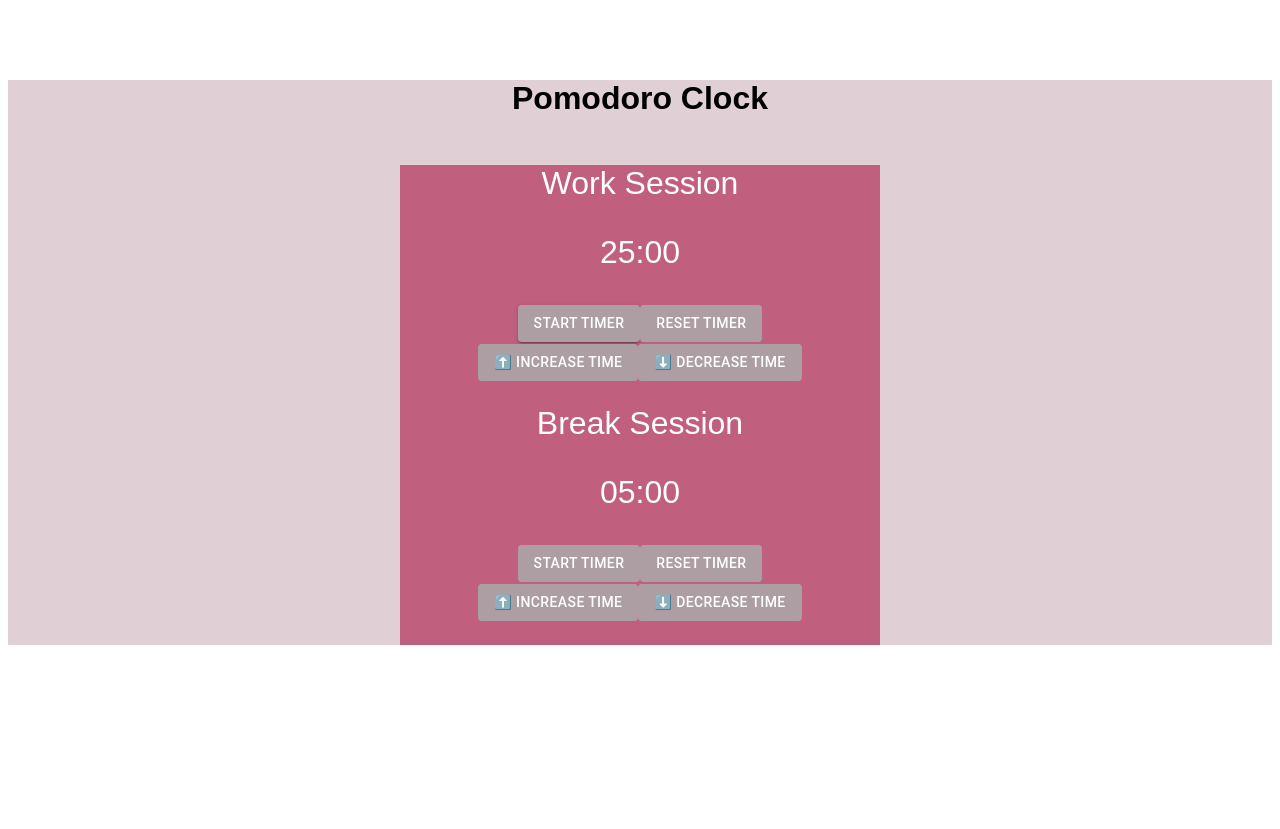
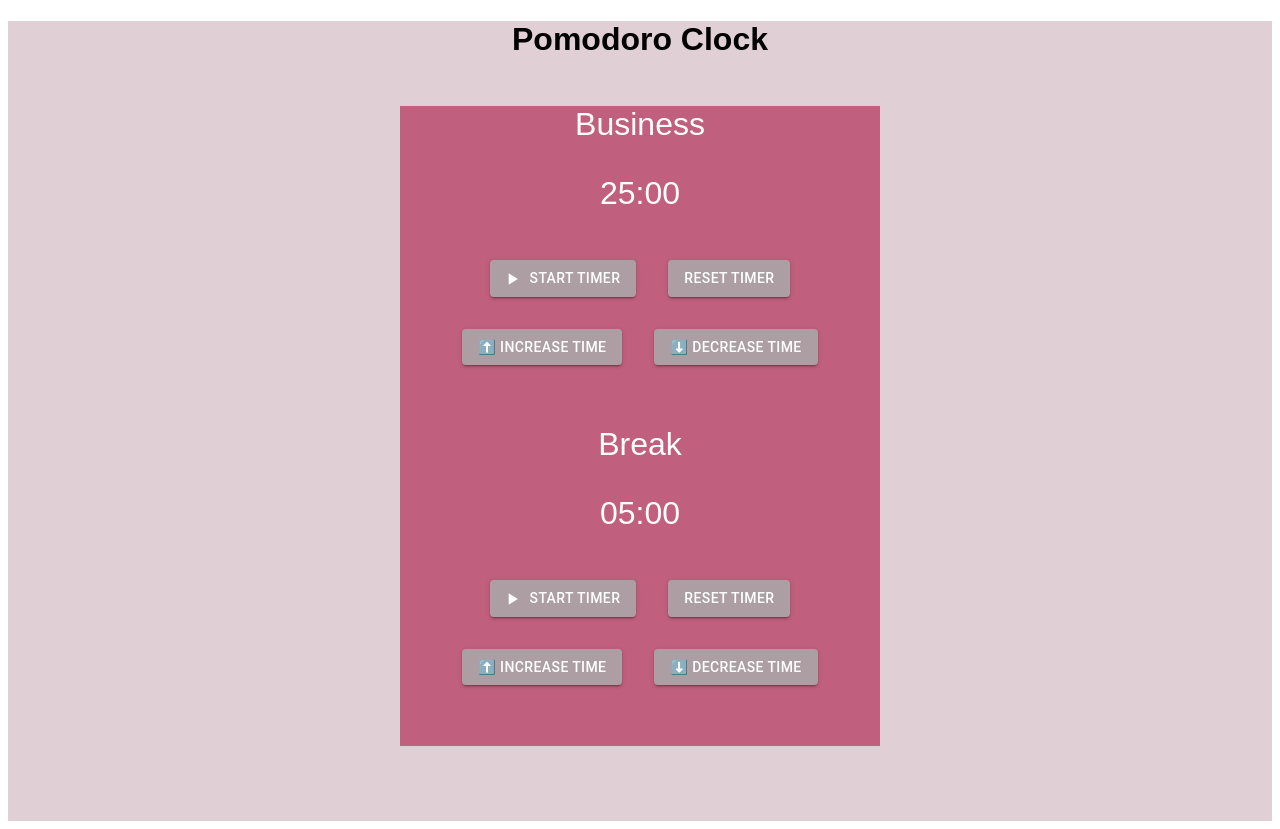
Before and after one commit to ljkahn/Pomodoro, a React (Vite) app: page /#/ in a window 1280 px wide. Before the commit the page ends 800 px from the top, so only its background shows below. Built offline with nearby package versions, Linux system fonts and the light colour scheme.

Commit message:
added material ui styling

```diff
--- a/package.json
+++ b/package.json
@@ -12,6 +12,7 @@
   "dependencies": {
     "@emotion/react": "^11.11.3",
     "@emotion/styled": "^11.11.0",
+    "@mui/icons-material": "^5.15.6",
     "@mui/material": "^5.15.6",
     "react": "^18.2.0",
     "react-bootstrap": "^2.9.2",
--- a/src/App.css
+++ b/src/App.css
@@ -1,5 +1,7 @@
 .root {
   background: rgb(224, 207, 213);
+  min-height: 100vh;
+  min-width: 100%;
 }
 
 .card-container .card {
@@ -11,7 +13,7 @@
 }
 
 .head {
-  margin-top: 5rem;
+  /* margin-top: 5rem; */
   text-align: center;
     font-family: Arial, Helvetica, sans-serif;
 }
--- a/src/pages/Pomodoro.jsx
+++ b/src/pages/Pomodoro.jsx
@@ -3,6 +3,7 @@ import Card from "react-bootstrap/Card";
 import Col from "react-bootstrap/Col";
 import Row from "react-bootstrap/Row";
 import Container from "react-bootstrap/Container";
+import PlayArrowIcon from "@mui/icons-material/PlayArrow";
 
 import Stack from "@mui/material/Stack";
 import Button from "@mui/material/Button";
@@ -94,39 +95,50 @@ function Pomodoro() {
       <Container className="card-container d-flex align-items-center justify-content-center min-vh-100">
         <Row>
           <Col md={6}>
-            <Card style={{ width: "30rem", height: "15rem" }} className="card">
+            <Card style={{ width: "30rem", height: "20rem" }} className="card">
               <Card.Body>
-                <Card.Title>Work Session</Card.Title>
+                <Card.Title>Business</Card.Title>
                 <Card.Text>{formatTime(workTime)}</Card.Text>
                 <Button
                   variant="contained"
                   onClick={toggleWorkTimer}
+                  startIcon={<PlayArrowIcon />}
                   style={{
                     backgroundColor: "rgb(173, 158, 163)",
+                    margin: "1rem",
                   }}
                 >
                   {isWorkActive ? "Pause Timer" : "Start Timer"}
                 </Button>
                 <Button
-                  variant="dark"
+                  variant="contained"
                   onClick={resetWorkTimer}
                   disabled={isWorkActive}
-                  style={{ backgroundColor: "rgb(173, 158, 163)" }}
+                  style={{
+                    backgroundColor: "rgb(173, 158, 163)",
+                    margin: "1rem",
+                  }}
                 >
                   Reset Timer
                 </Button>
                 <div>
                   <Button
-                    variant="dark"
+                    variant="contained"
                     onClick={() => adjustWorkTime(60)}
-                    style={{ backgroundColor: "rgb(173, 158, 163)" }}
+                    style={{
+                      backgroundColor: "rgb(173, 158, 163)",
+                      margin: "1rem",
+                    }}
                   >
                     ⬆️ Increase Time
                   </Button>
                   <Button
-                    variant="dark"
+                    variant="contained"
                     onClick={() => adjustWorkTime(-60)}
-                    style={{ backgroundColor: "rgb(173, 158, 163)" }}
+                    style={{
+                      backgroundColor: "rgb(173, 158, 163)",
+                      margin: "1rem",
+                    }}
                   >
                     ⬇️ Decrease Time
                   </Button>
@@ -135,37 +147,50 @@ function Pomodoro() {
             </Card>
           </Col>
           <Col md={6}>
-            <Card style={{ width: "30rem", height: "15rem" }} className="card">
+            <Card style={{ width: "30rem", height: "20rem" }} className="card">
               <Card.Body>
-                <Card.Title>Break Session</Card.Title>
+                <Card.Title>Break</Card.Title>
                 <Card.Text>{formatTime(breakTime)}</Card.Text>
                 <Button
-                  variant="dark"
+                  variant="contained"
                   onClick={toggleBreakTimer}
-                  style={{ backgroundColor: "rgb(173, 158, 163)" }}
+                  startIcon={<PlayArrowIcon />}
+                  style={{
+                    backgroundColor: "rgb(173, 158, 163)",
+                    margin: "1rem",
+                  }}
                 >
                   {isBreakActive ? "Pause Timer" : "Start Timer"}
                 </Button>
                 <Button
-                  variant="dark"
+                  variant="contained"
                   onClick={resetBreakTimer}
                   disabled={isBreakActive}
-                  style={{ backgroundColor: "rgb(173, 158, 163)" }}
+                  style={{
+                    backgroundColor: "rgb(173, 158, 163)",
+                    margin: "1rem",
+                  }}
                 >
                   Reset Timer
                 </Button>
                 <div>
                   <Button
-                    variant="dark"
+                    variant="contained"
                     onClick={() => adjustBreakTime(60)}
-                    style={{ backgroundColor: "rgb(173, 158, 163)" }}
+                    style={{
+                      backgroundColor: "rgb(173, 158, 163)",
+                      margin: "1rem",
+                    }}
                   >
                     ⬆️ Increase Time
                   </Button>
                   <Button
-                    variant="dark"
+                    variant="contained"
                     onClick={() => adjustBreakTime(-60)}
-                    style={{ backgroundColor: "rgb(173, 158, 163)" }}
+                    style={{
+                      backgroundColor: "rgb(173, 158, 163)",
+                      margin: "1rem",
+                    }}
                   >
                     ⬇️ Decrease Time
                   </Button>
```
Also changed, not shown: 1 other file (tests, documents, lock files or other folders).
